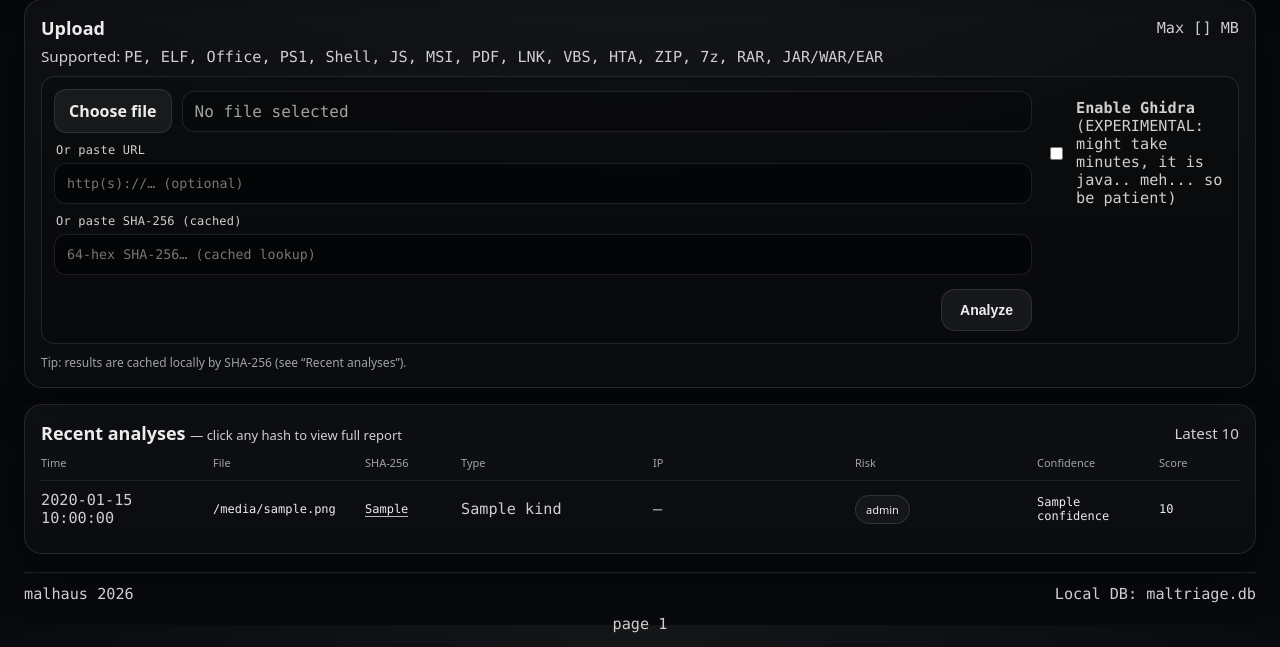
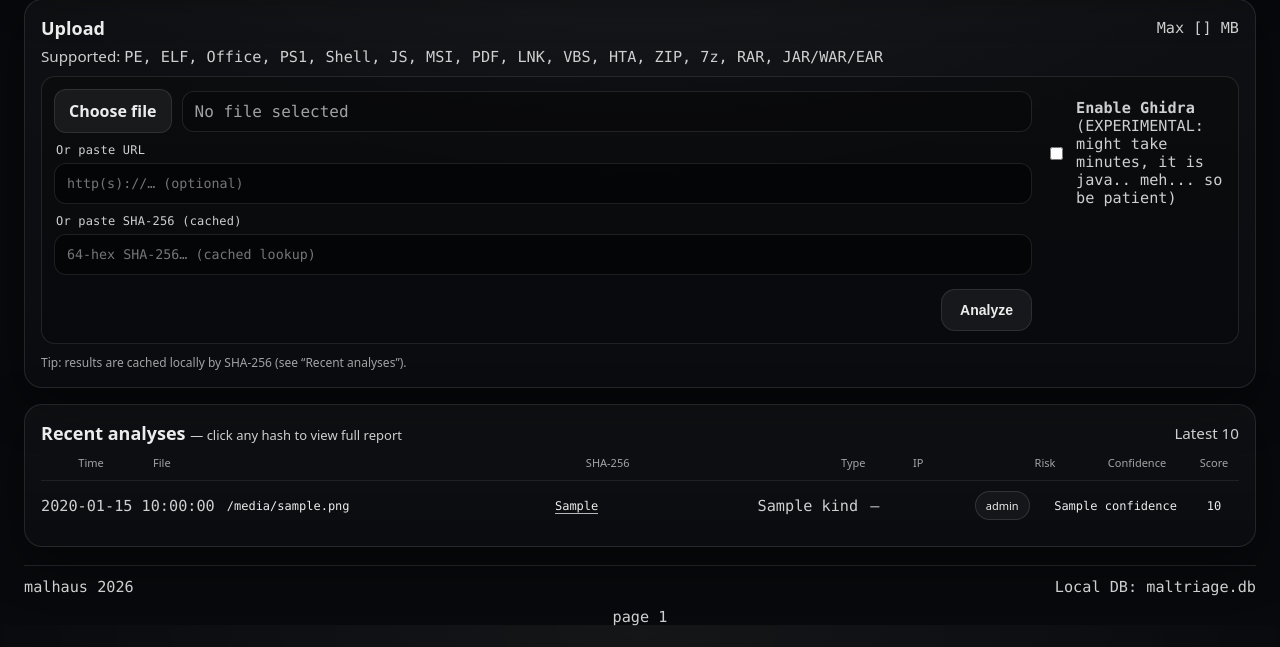
Before and after one commit to toorandom/malhaus, a Python web app: template webapp/templates/index.html in a window 1280 px wide. Shown: the part 175-822 px from the top of the page. Run offline with Jinja, Linux system fonts and the light colour scheme; the template is opened without the code that fills it: most values are stand-ins (such as "Sample title", 1, 10 or a date in 2020).

Commit message:
Dynamic table columns; center Time, SHA-256, Risk, Confidence, Score
Co-Authored-By: Claude Sonnet 4.6 <noreply@anthropic.com>

```diff
--- a/webapp/static/styles.css
+++ b/webapp/static/styles.css
@@ -260,7 +260,7 @@ h2{margin:0; font-size:18px}
 .table{margin-top: 10px; overflow-x:auto}
 .tr{
   display:grid;
-  grid-template-columns: 160px 140px 1fr minmax(120px,180px) 190px 170px 110px 80px;
+  grid-template-columns: minmax(100px,auto) minmax(80px,1fr) minmax(120px,2fr) minmax(60px,auto) minmax(80px,auto) minmax(80px,auto) minmax(80px,auto) minmax(50px,auto);
   column-gap: 12px;
   align-items:center;
   font-size: 12px;
@@ -274,6 +274,12 @@ h2{margin:0; font-size:18px}
   color: var(--muted);
 }
 .break{word-break:break-word}
+/* center: Time(1), SHA-256(3), Risk(6), Confidence(7), Score(8) */
+.tr > div:nth-child(1),
+.tr > div:nth-child(3),
+.tr > div:nth-child(6),
+.tr > div:nth-child(7),
+.tr > div:nth-child(8){ text-align:center; }
 
 .badge{
   display:inline-flex;
```
